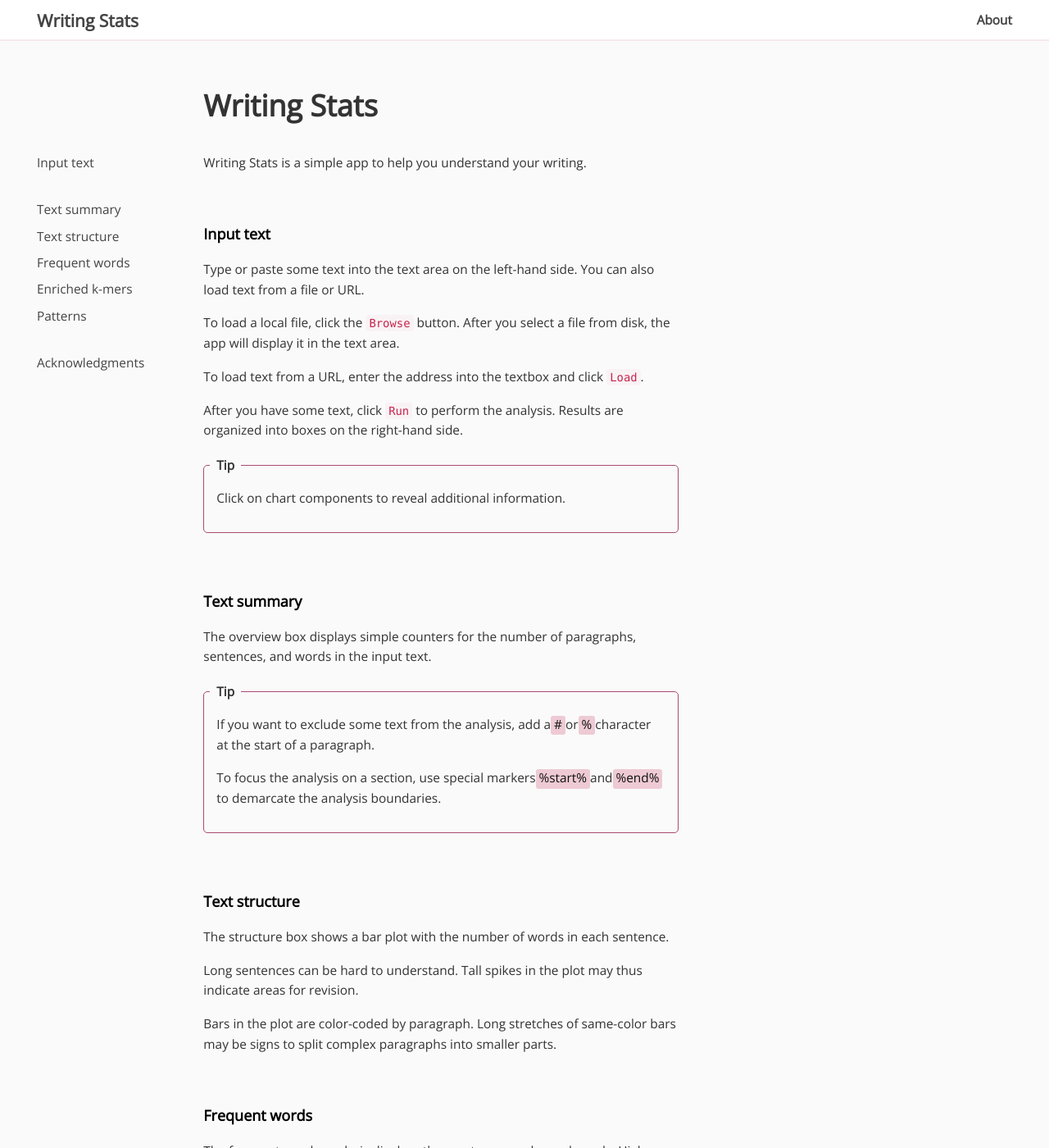
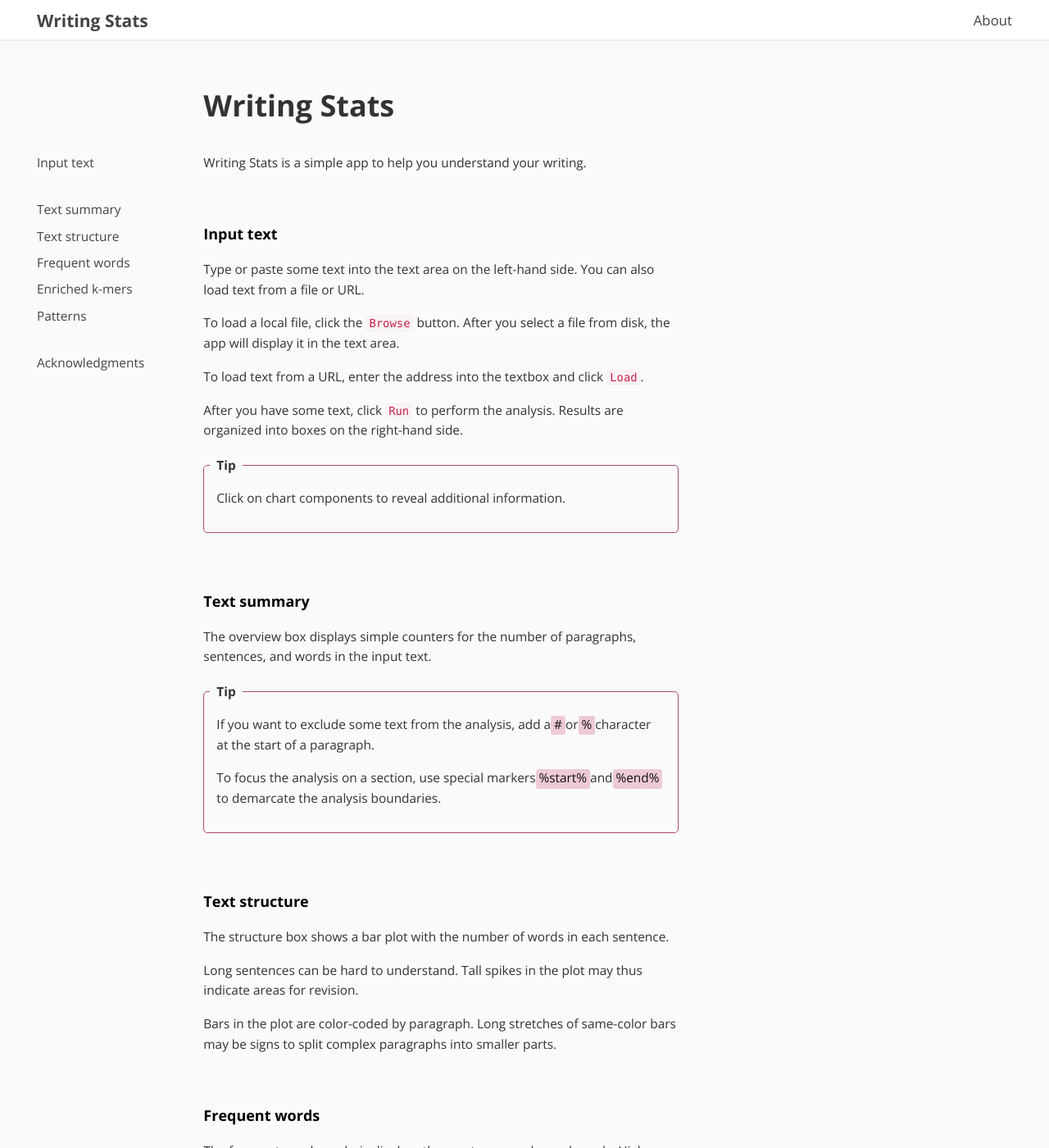
Before and after one commit to tkonopka/writingstats, a Jekyll site: the page built from about.md, in a window 1280 px wide and 1400 px high. Shown: the whole window at 82% size. Built offline with Jekyll 4.4.1, drawn with Linux system fonts in a browser that asks for light colours; some of the changed text lies outside the part shown.

Commit message:
tweaks to css and about

```diff
--- a/_includes/header.html
+++ b/_includes/header.html
@@ -10,5 +10,5 @@
     <script type='text/javascript' src='{{ site.path }}/src/ws.js'></script>
     <link rel="stylesheet" href="{{ site.path }}/_includes/bootstrap-3.3.7/css/bootstrap.min.css">
     <link rel="stylesheet" href="{{ site.path }}/src/writingstats.css">
-    <link href="https://fonts.googleapis.com/css?family=Open+Sans|Roboto:300,700" rel="stylesheet">
+    <link href="https://fonts.googleapis.com/css?family=Open+Sans:400,700" rel="stylesheet">
 </head>
--- a/about.md
+++ b/about.md
@@ -115,9 +115,9 @@ represent the relative k-mer frequency in a sentence compared to the whole text.
 
 <div class="ws-example">
 <span class="ws-example-header">Example</span>
-<p class="ws-quote">"Avoid using <span class="ws-highlight">excellent</span>
-and <span class="ws-highlight">excellence</span> in the same sentence."</p>
-<p>This sentence contains the k-mer 'excell' in two different words.</p>
+<p class="ws-quote">"If the <span class="ws-highlight">difference</span> between
+two numbers is not zero, then they are <span class="ws-highlight">different</span>."</p>
+<p>This sentence contains the k-mer 'differ' in two words.</p>
 </div>
 
 The second plot shows unusual k-mers in *paragraphs*. Technically, the
@@ -157,7 +157,7 @@ end with 'ly', enter <span class="ws-highlight">ly$</span></p>
 The Writing Stats app provides some unique writing aids, but it draws
 inspiration from existing tools.
 
- - [Hemingway app](http://www.hemingwayapp.com/) scores
+[Hemingway app](http://www.hemingwayapp.com/) scores
 text for readability. It also helps identify problem words and phrases.
 
- - [Grammarly](https://www.grammarly.com/) performs spelling and grammar checks.
+[Grammarly](https://www.grammarly.com/) performs spelling and grammar checks.
--- a/src/writingstats.css
+++ b/src/writingstats.css
@@ -13,18 +13,15 @@ body {
     font-family: 'Open Sans', Helvetica, sans-serif;
     background-color: #fafafa !important;
 }
-
 h1, h2, h3, h4 {
     font-family: 'Open Sans', Helvetica, sans-serif;
     font-weight: 700;
 }
-
 h2 {
     font-size: 18px;
 }
-
 h3, h4 {
-    font-size: 13px;
+    font-size: 14px;
 }
 
 /* Make slightly wider than bootstrap usual */
@@ -40,10 +37,10 @@ h3, h4 {
 }
 
 /* Links */
-.navbar a, .ws-about-menu a {
+.ws-about-menu a {
     color: #444 !important;
 }
-.navbar a, .ws-main a:hover {
+.ws-main a:hover {
     text-decoration: none !important;
 }
 
@@ -57,8 +54,6 @@ h3, h4 {
     min-height: 50px;
     line-height: 50px;
     background-color: #fff !important;
-    color: #0b0b0b !important;
-    border-bottom: solid 1px #ab4a71;
     border-bottom: solid 2px #f5e8ed;
 }
 .navbar .navbar-brand {
@@ -67,7 +62,13 @@ h3, h4 {
     height: 50px;
     min-height: 50px;
     line-height: 50px;
-    color: #555;
+    color: #444;
+}
+.navbar a {
+    color: #444 !important;
+}
+.navbar a:hover {
+    text-decoration: none;
 }
 .navbar-text {
     padding: 0px 15px 0px 0px;
@@ -79,13 +80,12 @@ h3, h4 {
     font-size: 150%;
 }
 .navbar-right {
-    font-weight: 700;
-    font-size: 110%;
+    font-weight: 400;
+    font-size: 120%;
 }
 .navbar .glyphicon {
     font-size: 140%;
 }
-
 
 
 /* ==========================================================================
@@ -96,10 +96,6 @@ h3, h4 {
     font-size: 110%;
     line-height: 1.6em;
     color: #333;
-}
-.ws-about quote {
-    padding-top: 0.2em;
-    padding-bottom: 0.2em;
 }
 .ws-about p {
     padding-top: 0.2em;
@@ -130,8 +126,6 @@ h3, h4 {
     margin-bottom: 0.5em;
     list-style: none;
 }
-
-
 div.ws-example {
     border: solid 1px #ab4a71;
     border-radius: 5px;
@@ -151,19 +145,15 @@ div.ws-example {
 
 
 /* ==========================================================================
- * Main contents
+ * Main-page contents
  * ========================================================================== */
-
 
 div.ws-main {
     margin-top: 1em;
 }
-
-
 .input-group {
     margin-bottom: 0.5em;
 }
-
 #ws-textarea {
     resize: vertical;
     width: 100%;
@@ -174,27 +164,20 @@ div.ws-main {
     padding: 12px;
     margin-bottom: 0.5em;
 }
-
 .ws-widget svg {
     width: 100%;
     padding-bottom: 0em;
 }
-
 .ws-widget {
     margin: 1.5em 0px 1em 0px;
     padding-bottom: 0em;
     height: 100%;
     overflow: auto;
 }
-
-
 .ws-widget .col-md-4 {
     min-height: 1.6em;
 }
-
-
-.ws-A,
-.ws-B {
+.ws-A, .ws-B {
     padding-left: 0px;
     padding-right: 0px;
 }
@@ -234,7 +217,6 @@ span.ws-highlight {
     margin-left: -0.25em;
     margin-right: -0.25em;
     background-color: #eecad4;
-    /* background-color: #f5e8ed; */
     color: #111;
     z-index: -1;
 }
@@ -250,7 +232,6 @@ span.ws-highlight {
     margin-left: 0px;
     margin-right: 0px;
 }
-
 .ws-analysis h3 {
     margin: 0em -12px 0em -12px;
     padding-left: 12px;
@@ -262,23 +243,13 @@ span.ws-highlight {
 .ws-analysis h3 span {
     margin-right: 0.3em;
 }
-
-
-svg text.ylab {
+svg text.ylab, svg text.xlab.bottom {
     text-anchor: middle;
 }
-
-svg text.xlab.bottom {
-    text-anchor: middle;
-}
-
-svg text.xlab.top {
+svg text.xlab.top, svg text.title {
     text-anchor: start;
 }
 
-svg text.title {
-    text-anchor: start;
-}
 
 /* ==========================================================================
  * Individual Widgets
@@ -288,7 +259,6 @@ svg text.title {
     font-size: 140%;
     text-align: center;
 }
-
 #ws-overview-word-count, #ws-overview-para-count,
 #ws-overview-sentence-count {
     font-size: 150%;
@@ -299,9 +269,9 @@ svg text.title {
     color: #444;
 }
 
-/* ============================================================================
+/* ==========================================================================
  * footer
-*/
+ * ========================================================================== */
 
 .footer {
     position: relative;
```
